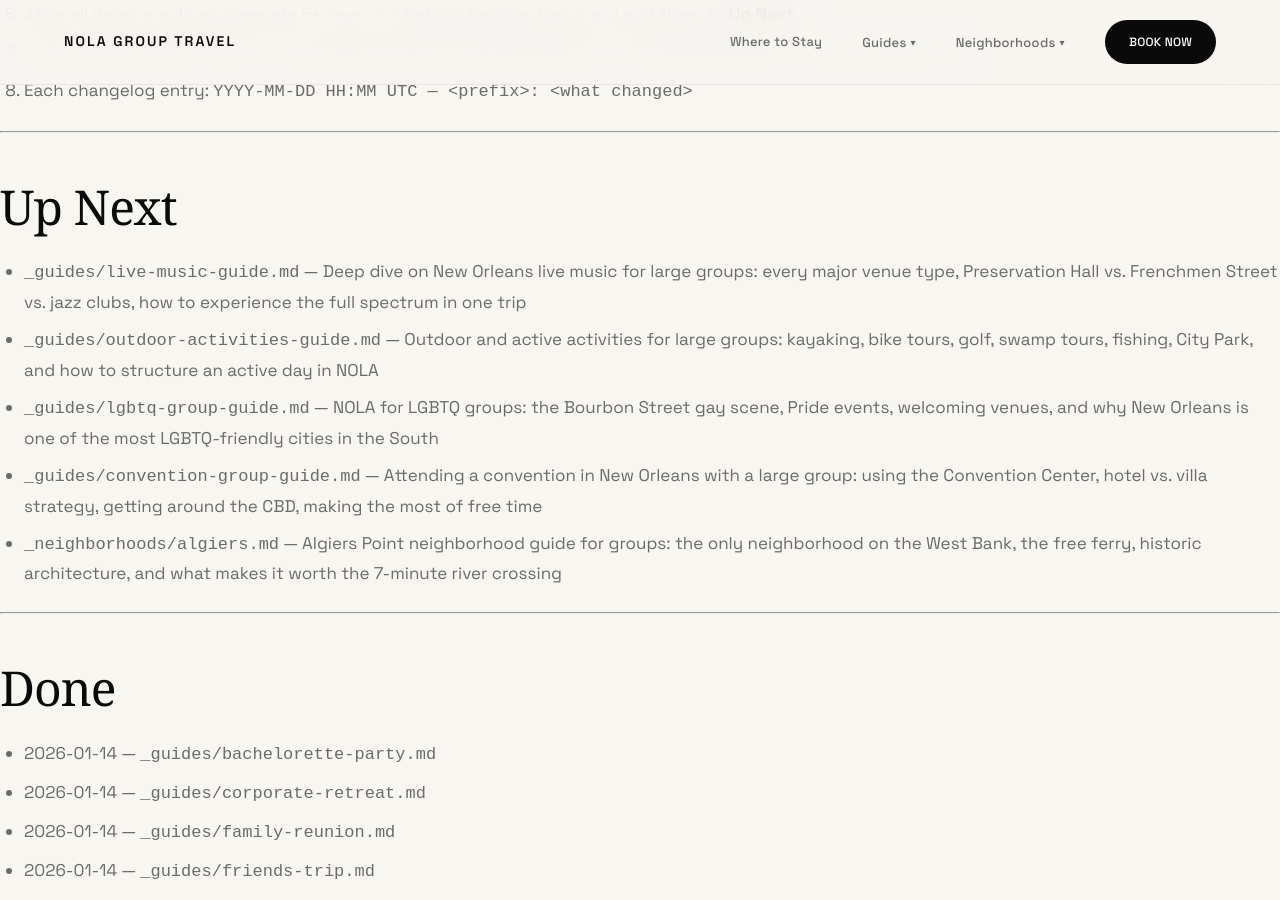
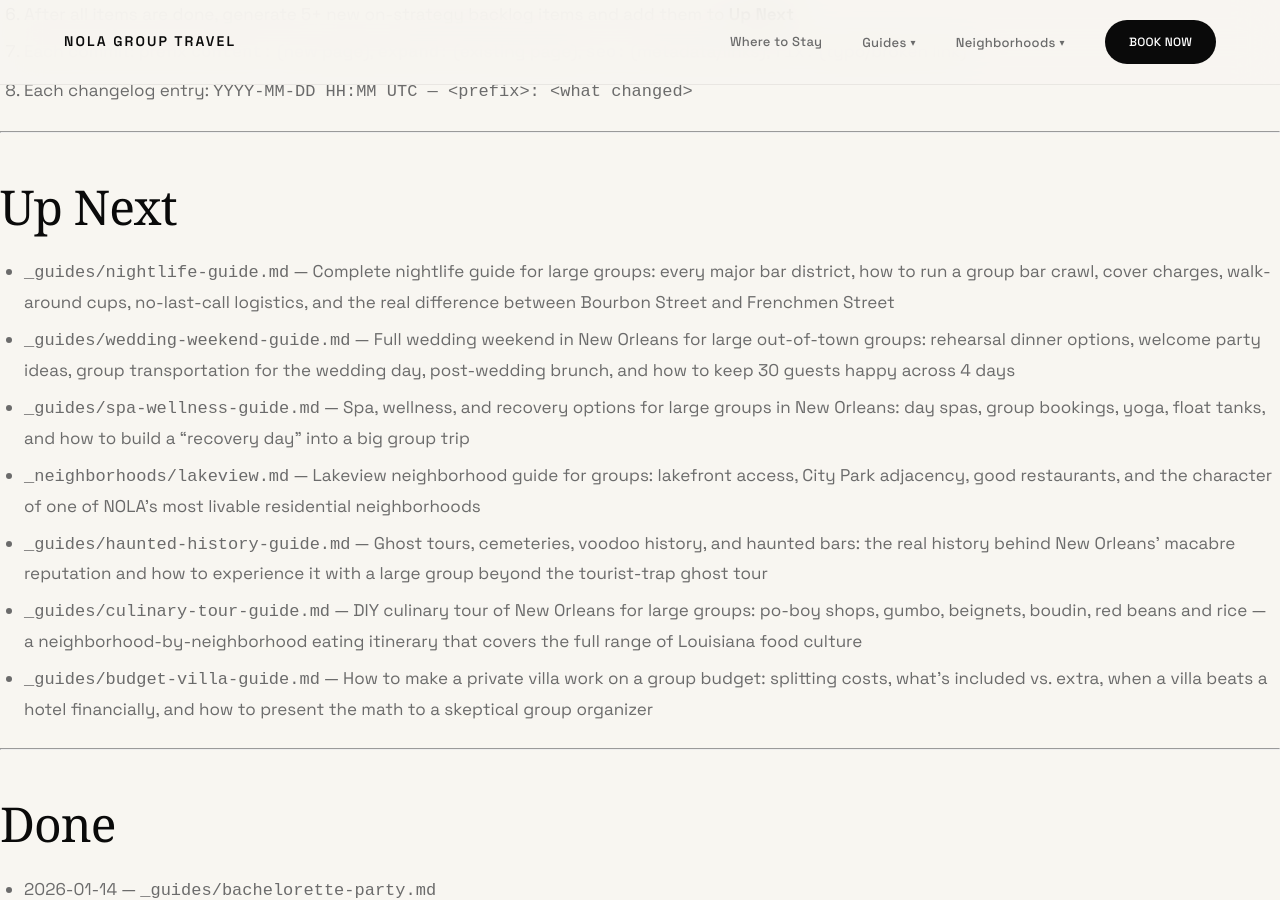
Before and after one commit to sjworth-dev/nola-group-travel, a Jekyll site: the page built from ROADMAP.md, in a window 1280 px wide and 900 px high, scrolled down 3353 px. Built offline with Jekyll 4.4.1, drawn with Linux system fonts in a browser that asks for light colours; some web fonts are replaced; our own code applies the rules of GitHub Pages for plain Markdown files; some of the changed text lies outside the part shown.

Commit message:
content: update ROADMAP — move 5 items to Done, add 7 new Up Next items
https://claude.ai/code/session_01V82jQNtaVQZHLcQ7EEdohT

```diff
--- a/ROADMAP.md
+++ b/ROADMAP.md
@@ -97,11 +97,13 @@ New guides go in `_guides/<slug>.md`. New neighborhood pages go in `_neighborhoo
 
 ## Up Next
 
-- `_guides/live-music-guide.md` — Deep dive on New Orleans live music for large groups: every major venue type, Preservation Hall vs. Frenchmen Street vs. jazz clubs, how to experience the full spectrum in one trip
-- `_guides/outdoor-activities-guide.md` — Outdoor and active activities for large groups: kayaking, bike tours, golf, swamp tours, fishing, City Park, and how to structure an active day in NOLA
-- `_guides/lgbtq-group-guide.md` — NOLA for LGBTQ groups: the Bourbon Street gay scene, Pride events, welcoming venues, and why New Orleans is one of the most LGBTQ-friendly cities in the South
-- `_guides/convention-group-guide.md` — Attending a convention in New Orleans with a large group: using the Convention Center, hotel vs. villa strategy, getting around the CBD, making the most of free time
-- `_neighborhoods/algiers.md` — Algiers Point neighborhood guide for groups: the only neighborhood on the West Bank, the free ferry, historic architecture, and what makes it worth the 7-minute river crossing
+- `_guides/nightlife-guide.md` — Complete nightlife guide for large groups: every major bar district, how to run a group bar crawl, cover charges, walk-around cups, no-last-call logistics, and the real difference between Bourbon Street and Frenchmen Street
+- `_guides/wedding-weekend-guide.md` — Full wedding weekend in New Orleans for large out-of-town groups: rehearsal dinner options, welcome party ideas, group transportation for the wedding day, post-wedding brunch, and how to keep 30 guests happy across 4 days
+- `_guides/spa-wellness-guide.md` — Spa, wellness, and recovery options for large groups in New Orleans: day spas, group bookings, yoga, float tanks, and how to build a "recovery day" into a big group trip
+- `_neighborhoods/lakeview.md` — Lakeview neighborhood guide for groups: lakefront access, City Park adjacency, good restaurants, and the character of one of NOLA's most livable residential neighborhoods
+- `_guides/haunted-history-guide.md` — Ghost tours, cemeteries, voodoo history, and haunted bars: the real history behind New Orleans' macabre reputation and how to experience it with a large group beyond the tourist-trap ghost tour
+- `_guides/culinary-tour-guide.md` — DIY culinary tour of New Orleans for large groups: po-boy shops, gumbo, beignets, boudin, red beans and rice — a neighborhood-by-neighborhood eating itinerary that covers the full range of Louisiana food culture
+- `_guides/budget-villa-guide.md` — How to make a private villa work on a group budget: splitting costs, what's included vs. extra, when a villa beats a hotel financially, and how to present the math to a skeptical group organizer
 
 ---
 
@@ -154,6 +156,11 @@ New guides go in `_guides/<slug>.md`. New neighborhood pages go in `_neighborhoo
 - 2026-05-25 — `_guides/cocktail-culture-guide.md`
 - 2026-05-25 — `_guides/halloween-guide.md`
 - 2026-05-25 — `_neighborhoods/ninth-ward.md`
+- 2026-05-25 — `_guides/live-music-guide.md`
+- 2026-05-25 — `_guides/outdoor-activities-guide.md`
+- 2026-05-25 — `_guides/lgbtq-group-guide.md`
+- 2026-05-25 — `_guides/convention-group-guide.md`
+- 2026-05-25 — `_neighborhoods/algiers.md`
 
 ---
 
@@ -195,3 +202,8 @@ New guides go in `_guides/<slug>.md`. New neighborhood pages go in `_neighborhoo
 2026-05-25 10:20 UTC — content: add _guides/cocktail-culture-guide.md — NOLA cocktail history, the classic drinks and their origins, craft bar tour routes, and group logistics
 2026-05-25 10:30 UTC — content: add _guides/halloween-guide.md — Halloween group guide covering Voodoo Fest, Krewe of Boo, bar crawl routes, costume logistics, and October trip planning
 2026-05-25 10:40 UTC — content: add _neighborhoods/ninth-ward.md — Lower Ninth Ward and Holy Cross guide with post-Katrina history, respectful visit logistics, and community context
+2026-05-25 11:00 UTC — content: add _guides/live-music-guide.md — live music deep dive for large groups covering Frenchmen Street, Preservation Hall, Tipitina's, brass bands, and how to structure a full music trip
+2026-05-25 11:10 UTC — content: add _guides/outdoor-activities-guide.md — outdoor and active activities for large groups: kayaking, swamp tours, golf, fishing, City Park, cycling, and active day structure
+2026-05-25 11:20 UTC — content: add _guides/lgbtq-group-guide.md — NOLA for LGBTQ+ large groups covering Southern Decadence, Pride, the Bourbon Street gay scene, and welcoming neighborhoods
+2026-05-25 11:30 UTC — content: add _guides/convention-group-guide.md — attending conventions in NOLA with large groups: hotel vs. villa strategy, Convention Center logistics, evening planning
+2026-05-25 11:40 UTC — content: add _neighborhoods/algiers.md — Algiers Point neighborhood guide for groups with free ferry logistics, levee views, and architecture walk
```
